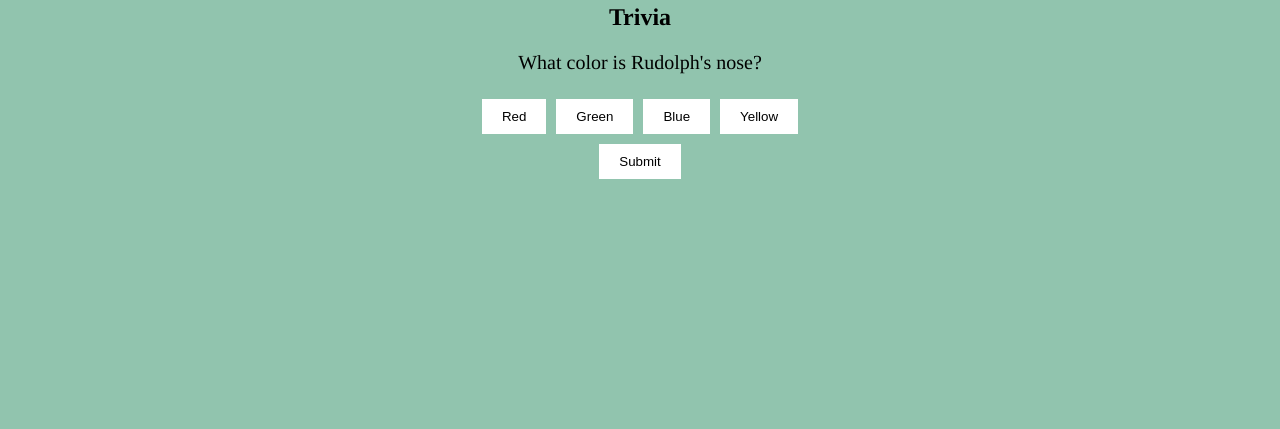
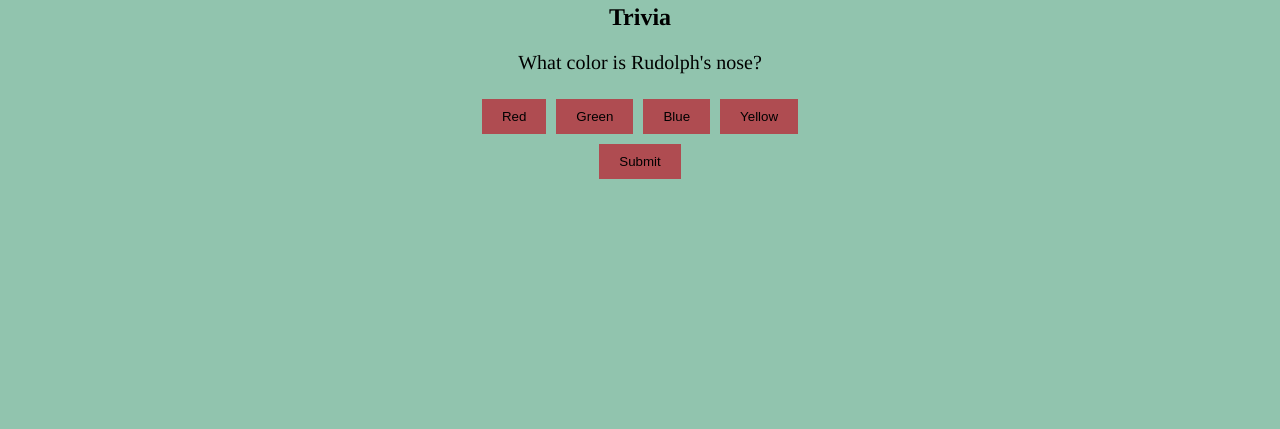
Before and after one commit to RavenclawwLuna/holiday-hack-club-website, a plain HTML site: page Online.html in a window 1280 px wide. Shown: the part 371-800 px from the top of the page. Drawn offline with Linux system fonts and the light colour scheme.

Commit message:
Update Online.html

```diff
--- a/Online.html
+++ b/Online.html
@@ -36,7 +36,7 @@ background-color: #f0f0f0;
 
 }
 button{
-background: white;
+background: #af4c51;
 }
 
 @keyframes colorChange {
```
